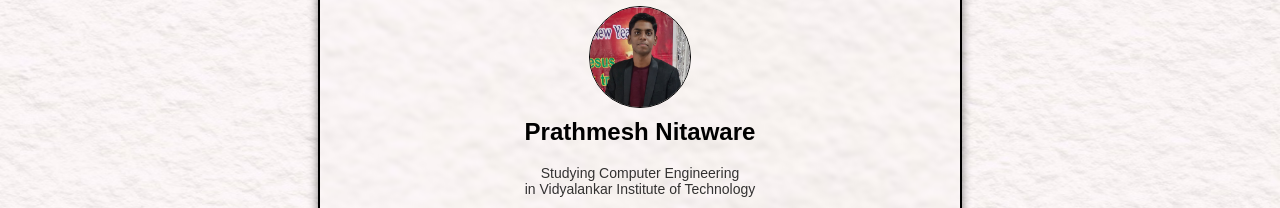
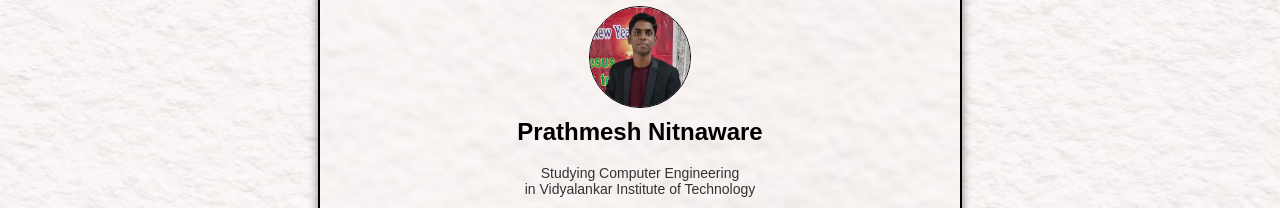
Before and after one commit to prathmesh-nitnaware/Personal-site, a plain HTML site: page index.html in a window 1280 px wide. Shown: the part 76-284 px from the top of the page. Drawn offline with Linux system fonts and the light colour scheme.

Commit message:
Update index.html

```diff
--- a/index.html
+++ b/index.html
@@ -10,7 +10,7 @@
 <body>
     <div class="card">
         <img src="./Profie pic.jpg" alt="Profile Picture" class="profile-pic">
-        <h2>Prathmesh Nitaware</h2>
+        <h2>Prathmesh Nitnaware</h2>
         <p class="role">
             Studying Computer Engineering <br>in Vidyalankar Institute of Technology
         </p>
```
